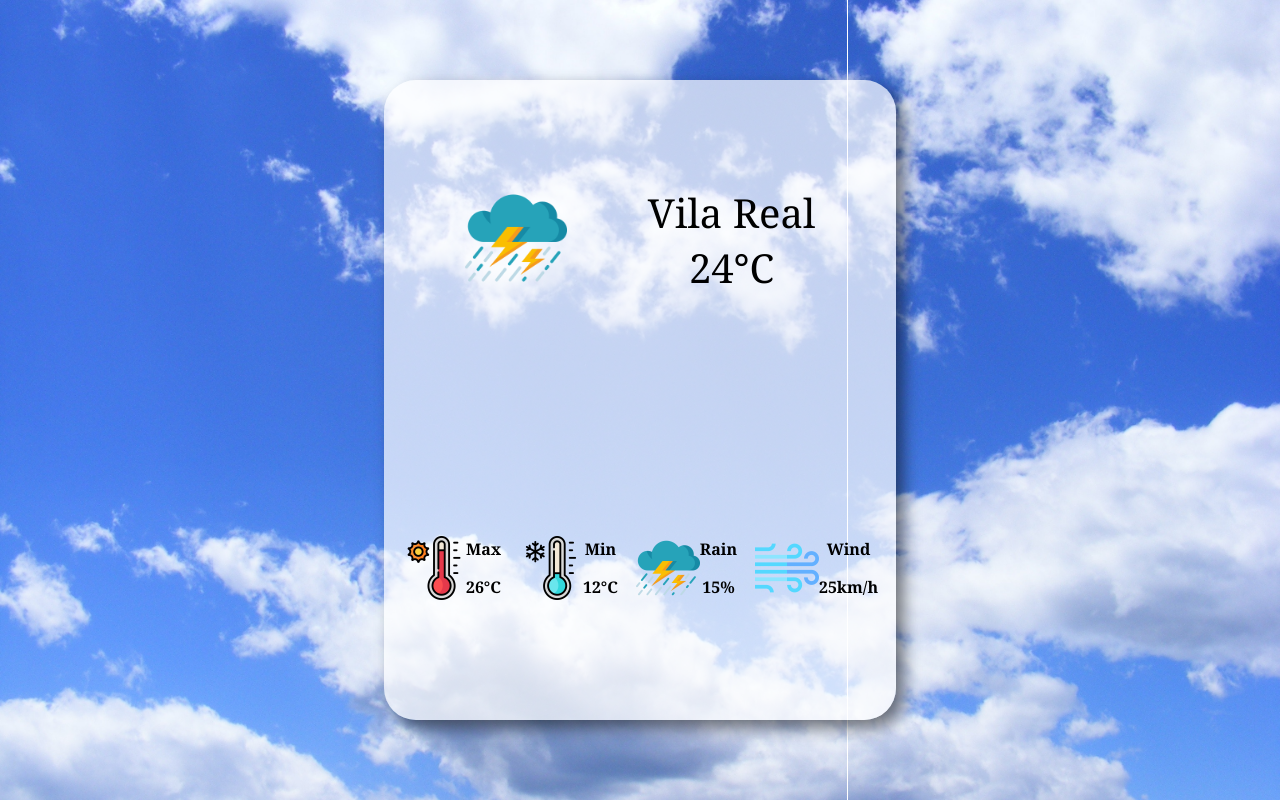
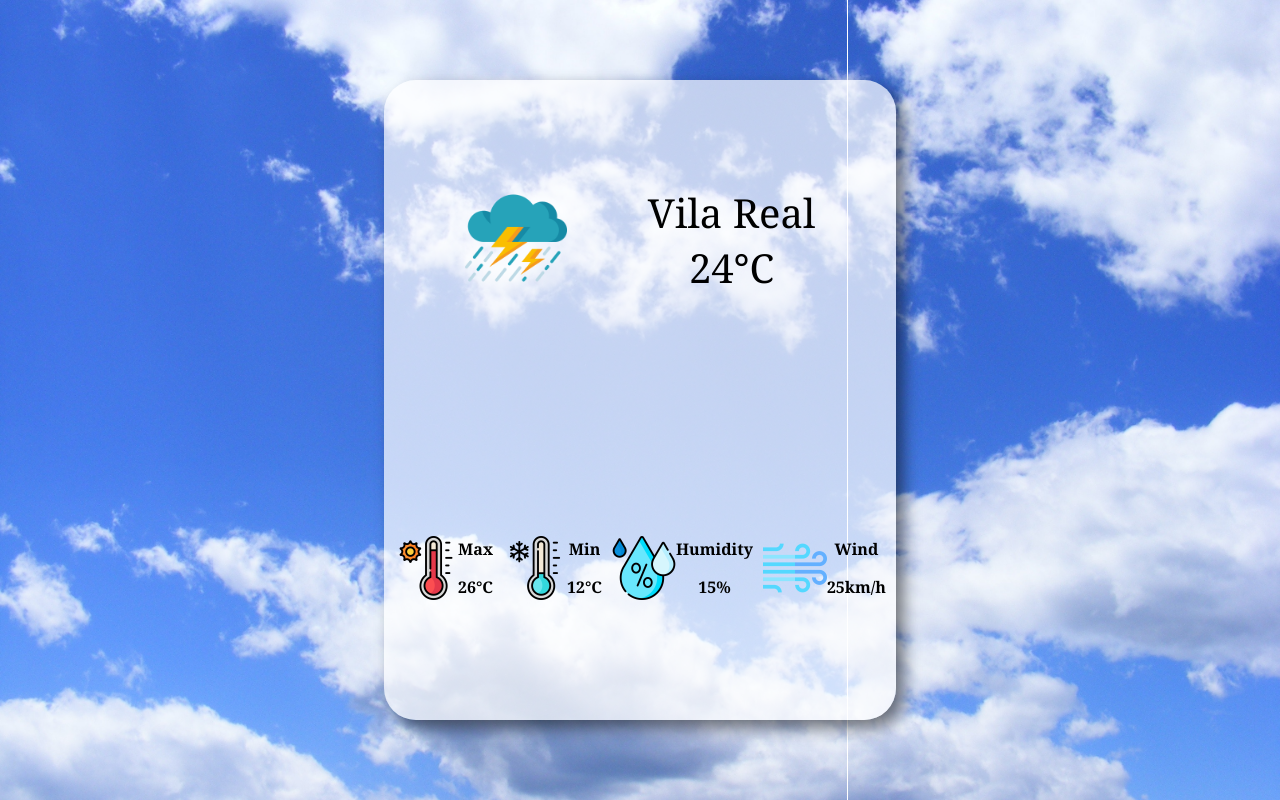
Before and after one commit to BulzanAlex/WeatherApp, an Angular app: page / in a window 1280 px wide. Built offline with nearby package versions, Linux system fonts and the light colour scheme.

Commit message:
Created environment files

```diff
--- a/src/app/app.component.html
+++ b/src/app/app.component.html
@@ -16,9 +16,10 @@
   </section>
 
   <section class="bottom-data">
+    <!-- Custom angular components, they're used to show data from the API, cardName = type of data; iconUrl = what image to show; cardValue= value received from API  -->
     <info-card cardName="Max" iconUrl="../assets/hot.png" cardValue="26°C"></info-card>
     <info-card cardName="Min" iconUrl="../assets/cold.png" cardValue="12°C"></info-card>
-    <info-card cardName="Rain" iconUrl="../assets/rain-chance.png" cardValue="15%"></info-card>
+    <info-card cardName="Humidity" iconUrl="../assets/humidity.png" cardValue="15%"></info-card>
     <info-card cardName="Wind" iconUrl="../assets/wind.png" cardValue="25km/h"></info-card>
   </section>
 
--- a/src/app/services/weather.service.ts
+++ b/src/app/services/weather.service.ts
@@ -9,7 +9,7 @@ export class WeatherService {
   constructor(private http: HttpClient) { }
 
   getWeather() {
-    return
+    return this.http.get('')
   }
 
 }
--- /dev/null
+++ b/src/enviroments/enviroment.ts
@@ -0,0 +1,3 @@
+export const environment = {
+    production: false
+};
```
Also changed, not shown: src/assets/humidity.png (added), src/enviroments/enviroment.prod.ts (added).
